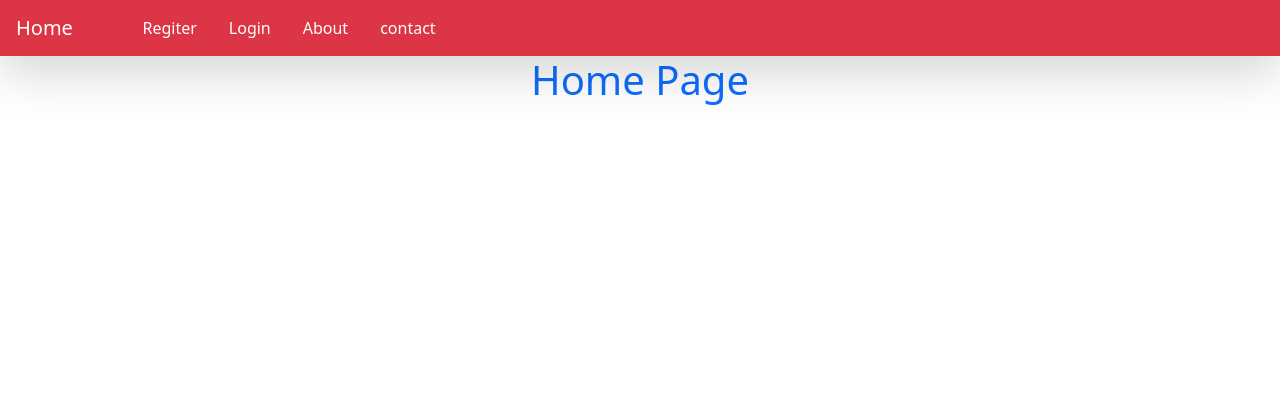
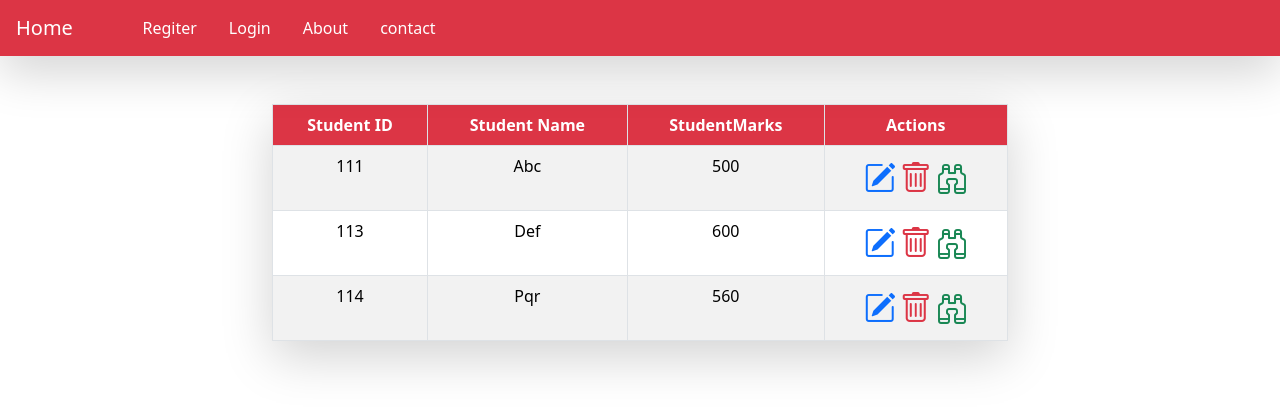
Before and after one commit to sssituser/Django9thbatch12to1Repo, a Django app: page / in a window 1280 px wide. Shown: the top 411 px of the page. Run offline with Django 5.2, Linux system fonts and the light colour scheme.

Commit message:
views templates

```diff
--- a/TemplatesProjects/layouttp/myapp/views.py
+++ b/TemplatesProjects/layouttp/myapp/views.py
@@ -1,6 +1,25 @@
 from django.shortcuts import render
 def home(request):
-    return render(request,'myapp/home.html')
+    students=[
+        {
+            "Id":111,
+            "Name":"abc",
+            "Marks":500
+        },
+        {
+            "Id":113,
+            "Name":"def",
+            "Marks":600
+        },
+        {
+           "Id":114,
+            "Name":"pqr",
+            "Marks":560
+        },
+
+    ]
+    sdict = {"Stu_List":students}
+    return render(request,'myapp/home.html',sdict)
 
 def login(request):
     return render(request,'myapp/login.html')
--- a/TemplatesProjects/layouttp/templates/myapp/base.html
+++ b/TemplatesProjects/layouttp/templates/myapp/base.html
@@ -4,6 +4,7 @@
     <meta charset='utf-8'>
     <meta name='viewport' content='width=device-width, initial-scale=1'>
    <link href="https://cdn.jsdelivr.net/npm/bootstrap@5.3.8/dist/css/bootstrap.min.css" rel="stylesheet">
+<link rel="stylesheet" href="https://cdn.jsdelivr.net/npm/bootstrap-icons@1.13.1/font/bootstrap-icons.min.css">
 </head>
 <body>
     <nav class='navbar navbar-expand-sm bg-danger shadow-lg'>
--- a/TemplatesProjects/layouttp/templates/myapp/home.html
+++ b/TemplatesProjects/layouttp/templates/myapp/home.html
@@ -2,6 +2,46 @@
 
 {%block body_block%}
 
-<h1 class="text-center text-primary">Home Page</h1>
+<div class="container">
+    <div class="row d-flex justify-content-center mt-5">
+        <div class="col-sm-8">
+            {%if Stu_List%}
+
+            <table class="table table-bordered table-striped table-hover text-center text-capitalize shadow-lg">
+                <thead>
+                    <tr>
+                        <th class="bg-danger text-white">Student ID</th>
+                        <th class="bg-danger text-white">Student Name</th>
+                        <th class="bg-danger text-white">StudentMarks</th>
+                        <th class="bg-danger text-white">Actions</th>
+                    </tr>
+                </thead>
+                <tbody>
+                    {%for stu in Stu_List%}
+                        <tr>
+                            <td>{{stu.Id}}</td>
+                            <td>{{stu.Name}}</td>
+                            <td>{{stu.Marks}}</td>
+                            <td>
+                                <i class="bi bi-pencil-square fs-2 text-primary"></i>
+                                <i class="bi bi-trash fs-2 text-danger"></i>
+                                <i class="bi bi-binoculars fs-2 text-success"></i>
+                            </td>
+                        </tr>
+                    {%endfor%}
+                </tbody>
+
+            </table>
+
+
+            {%else%}
+
+            <h3 class="text-center text-danger">Records Not Found</h3>
+
+            {%endif%}
+
+        </div>
+    </div>
+</div>
 
 {%endblock%}
```
